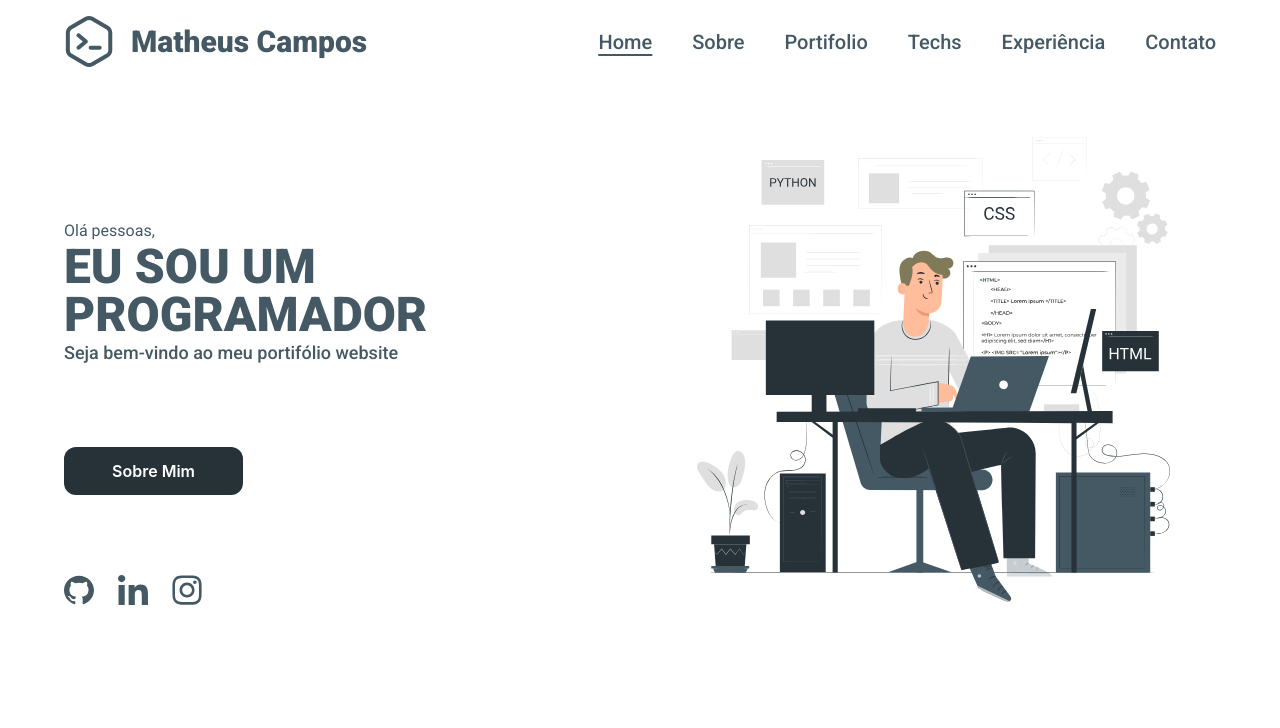
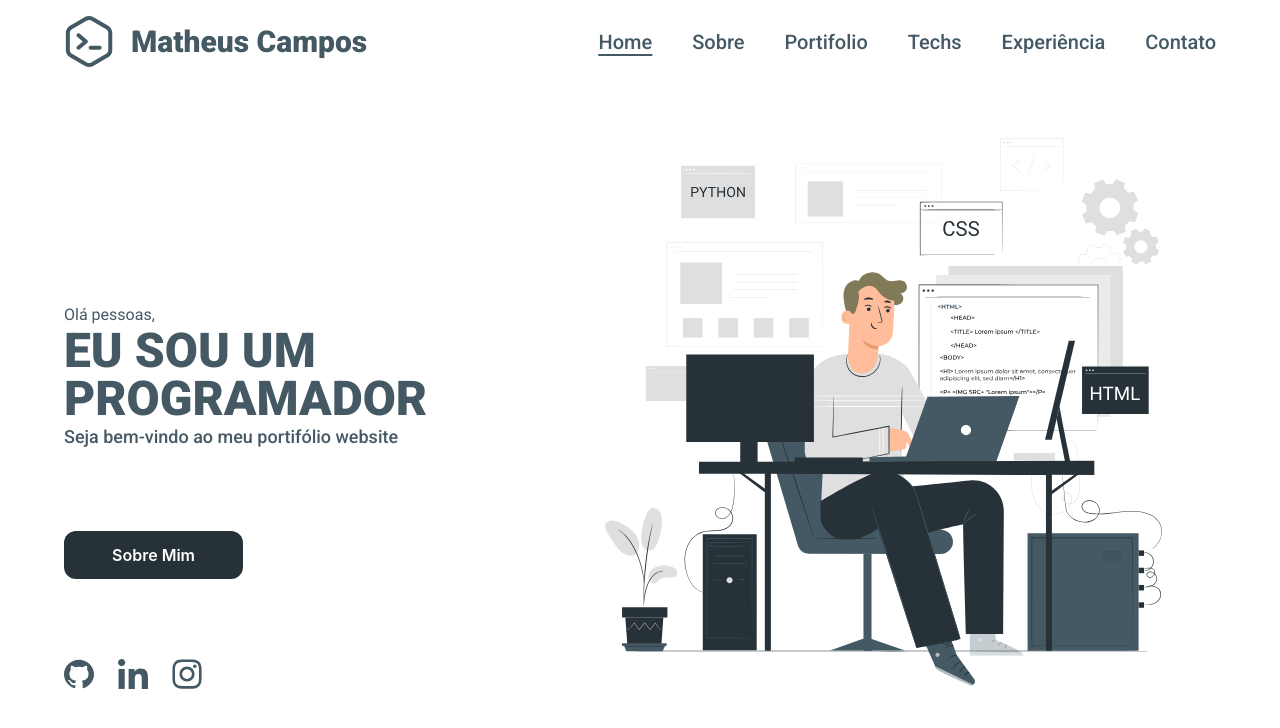
Before and after one commit to AbhiKumbhani007/Portfolio, a Next.js app: page / in a window 1280 px wide. Shown: the top 728 px of the page. Built offline with nearby package versions, Linux system fonts and the light colour scheme.

Commit message:
style: responsiveness updated

```diff
--- a/pages/index.tsx
+++ b/pages/index.tsx
@@ -41,7 +41,7 @@ export default function Home({ isOpen }: { isOpen: boolean }) {
 
   return (
     <div
-      className="max-w-screen-2xl mt-20 xl:mt-[5%] lg:mt-[15%]  px-8 xl:px-16 mx-auto overflow-hidden"
+      className="max-w-screen-2xl mt-20 xl:mt-[5%] lg:mt-[15%] px-8 xl:px-16 mx-auto overflow-hidden"
       style={{
         filter: isOpen ? "blur(2px)" : "none",
         transition: "filter 0.3s ease-in-out",
@@ -49,7 +49,7 @@ export default function Home({ isOpen }: { isOpen: boolean }) {
     >
       <ScrollAnimationWrapper className="flex justify-center items-center">
         <motion.div
-          className="grid grid-flow-row sm:grid-flow-col lg:grid-rows-1 md:grid-rows-1 sm:grid-cols-2 gap-8 py-6 sm:py-16"
+          className="flex lg:flex-row flex-col-reverse justify-between gap-8 py-6 sm:py-16 w-full"
           variants={scrollAnimation}
         >
           <div className=" flex flex-col justify-end items-center lg:items-start md:items-start sm:items-start gap-16 lg:gap-20 w-full lg:w-[70%] row-start-2 sm:row-start-1 text-[#445964]">
@@ -77,7 +77,10 @@ export default function Home({ isOpen }: { isOpen: boolean }) {
             </div>
           </div>
           <div className="flex w-full justify-end">
-            <motion.div className="h-full w-full" variants={scrollAnimation}>
+            <motion.div
+              className="h-full w-full contents"
+              variants={scrollAnimation}
+            >
               <Image src="/icons/Art.svg" width={705} height={600} alt="art" />
             </motion.div>
           </div>
```
